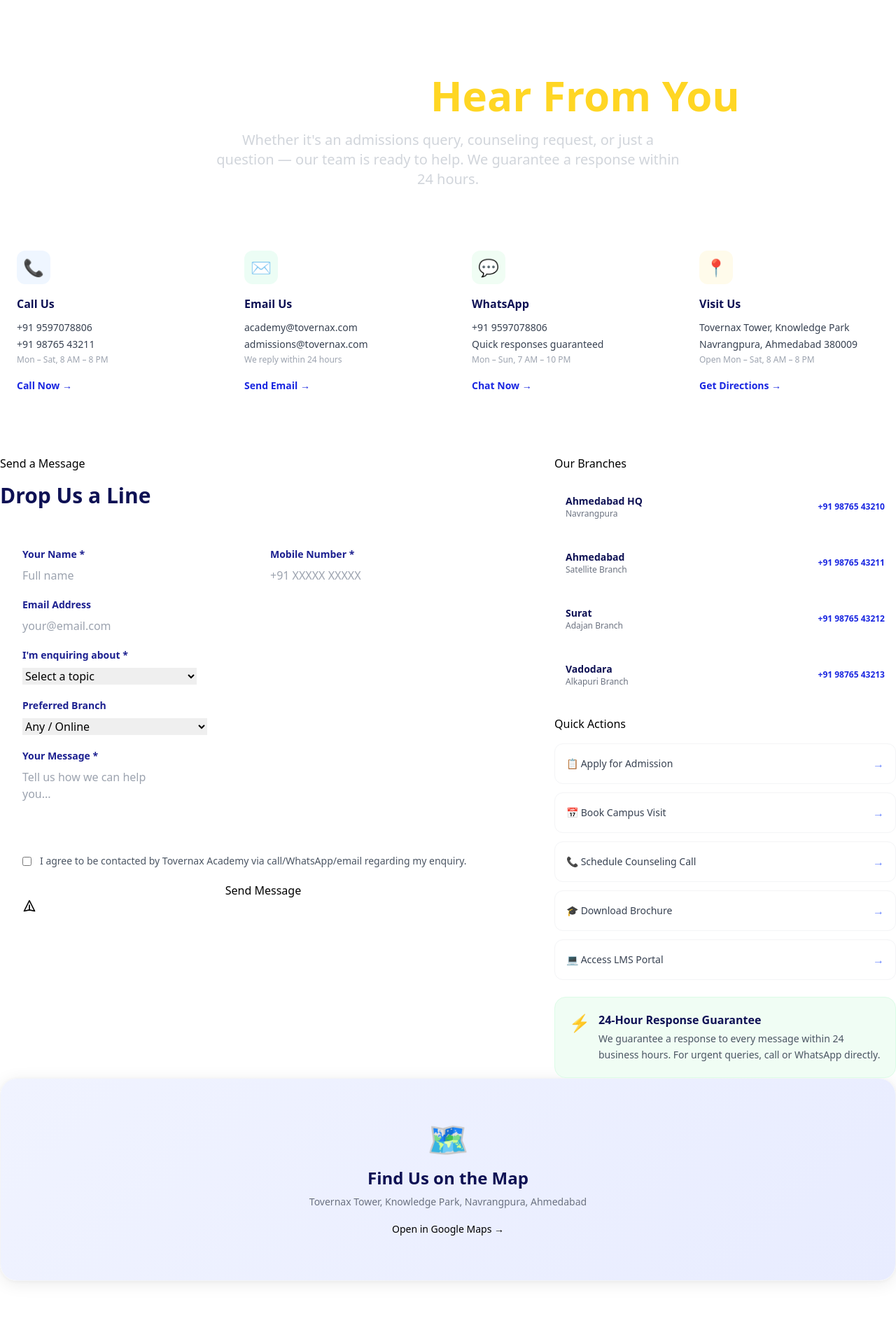
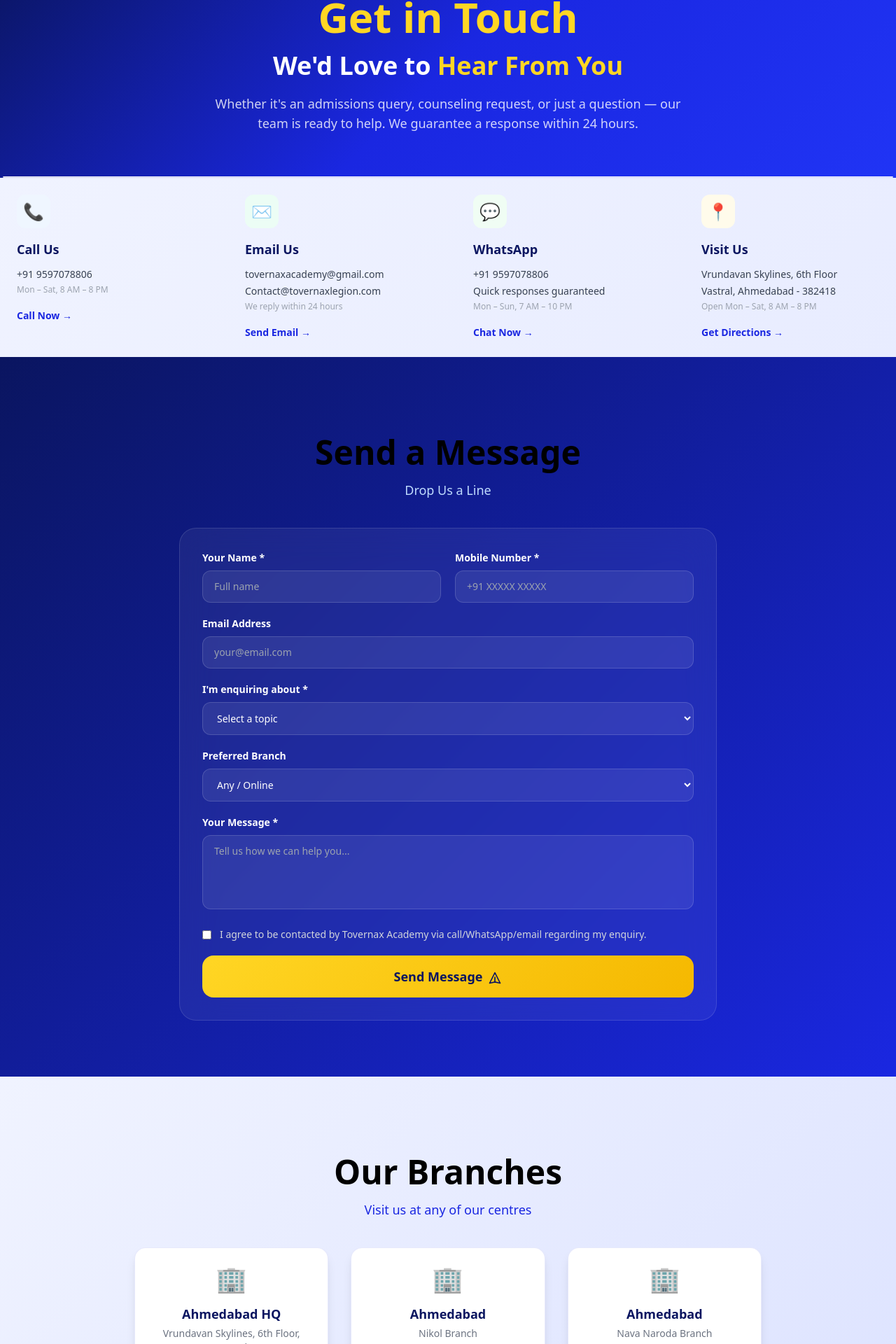
Before and after one commit to TovernaxLegion/Tovernax-Legion, a Next.js app: page /contact in a window 1280 px wide. Shown: the part 158-2078 px from the top of the page at 70% size. Built offline with nearby package versions, Linux system fonts and the light colour scheme.

Commit message:
Update page.tsx

```diff
--- a/src/app/contact/page.tsx
+++ b/src/app/contact/page.tsx
@@ -1,87 +1,85 @@
 import { Metadata } from "next";
-import { SITE } from "@/lib/constants";
+import Link from "next/link";
 
 export const metadata: Metadata = {
   title: "Contact Us",
   description: "Get in touch with Tovernax Academy — admissions queries, counseling requests, campus visits, and general enquiries. We respond within 24 hours.",
 };
 
-const CONTACT_CARDS = [
+const BRANCHES = [
+  { city: "Ahmedabad HQ", area: "Vrundavan Skylines, 6th Floor, Vastral", phone: "+91 9597078806" },
+  { city: "Ahmedabad", area: "Nikol Branch", phone: "+91 9597078806" },
+  { city: "Ahmedabad", area: "Nava Naroda Branch", phone: "+91 9597078806" },
+];
+
+export default function ContactPage() {
+  return (
+    <div className="pt-6">
+      {/* Hero */}
+      <section className="py-16 relative overflow-hidden"
+        style={{ background: "linear-gradient(135deg, #0a1560 0%, #1a27e1 50%, #2034f5 100%)" }}>
+        <div className="absolute inset-0 bg-grid opacity-20" />
+        <div className="section-container relative z-10 text-center">
+          <h1 className="font-display text-5xl md:text-6xl font-bold mb-5">
+            <span style={{ color: "#ffd624" }}>Get in Touch</span>
+          </h1>
+          <h2 className="font-display text-3xl md:text-4xl font-bold text-white mb-5">
+            We'd Love to <span style={{ color: "#ffd624" }}>Hear From You</span>
+          </h2>
+          <p className="text-lg max-w-2xl mx-auto" style={{ color: "rgba(255,255,255,0.8)" }}>
+            Whether it's an admissions query, counseling request, or just a question — our team is ready to help. We guarantee a response within 24 hours.
+          </p>
+        </div>
+        <div className="absolute bottom-0 left-0 right-0">
+          <svg viewBox="0 0 1440 2" xmlns="http://www.w3.org/2000/svg">
+            <rect width="1440" height="2" fill="white" />
+          </svg>
+        </div>
+      </section>
+
+      {/* Contact Cards */}
+      <section className="section-padding" style={{ background: "linear-gradient(135deg, #f0f3ff 0%, #e8ecff 100%)" }}>
+        <div className="section-container">
+          <div className="grid sm:grid-cols-2 lg:grid-cols-4 gap-6">
+            {[
               {
                 icon: "📞",
                 title: "Call Us",
-    lines: [SITE.phone, "+91 98765 43211"],
+                lines: ["+91 9597078806"],
                 sub: "Mon – Sat, 8 AM – 8 PM",
-    action: { label: "Call Now", href: `tel:${SITE.phone.replace(/\s/g, "")}` },
+                action: { label: "Call Now", href: "tel:+919597078806" },
                 color: "bg-blue-50 text-blue-700",
               },
               {
                 icon: "✉️",
                 title: "Email Us",
-    lines: [SITE.email, "admissions@tovernax.com"],
+                lines: ["tovernaxacademy@gmail.com", "Contact@tovernaxlegion.com"],
                 sub: "We reply within 24 hours",
-    action: { label: "Send Email", href: `mailto:${SITE.email}` },
+                action: { label: "Send Email", href: "mailto:tovernaxacademy@gmail.com" },
                 color: "bg-emerald-50 text-emerald-700",
               },
               {
                 icon: "💬",
                 title: "WhatsApp",
-    lines: [SITE.phone, "Quick responses guaranteed"],
+                lines: ["+91 9597078806", "Quick responses guaranteed"],
                 sub: "Mon – Sun, 7 AM – 10 PM",
-    action: { label: "Chat Now", href: SITE.social.whatsapp },
+                action: { label: "Chat Now", href: "https://wa.me/919597078806" },
                 color: "bg-green-50 text-green-700",
               },
               {
                 icon: "📍",
                 title: "Visit Us",
-    lines: ["Tovernax Tower, Knowledge Park", "Navrangpura, Ahmedabad 380009"],
+                lines: ["Vrundavan Skylines, 6th Floor", "Vastral, Ahmedabad - 382418"],
                 sub: "Open Mon – Sat, 8 AM – 8 PM",
-    action: { label: "Get Directions", href: "https://maps.google.com" },
+                action: { label: "Get Directions", href: "https://maps.google.com/?q=Vrundavan+Skylines+Vastral+Ahmedabad" },
                 color: "bg-amber-50 text-amber-700",
               },
-];
-
-const BRANCHES = [
-  { city: "Ahmedabad HQ", area: "Navrangpura", phone: "+91 98765 43210" },
-  { city: "Ahmedabad", area: "Satellite Branch", phone: "+91 98765 43211" },
-  { city: "Surat", area: "Adajan Branch", phone: "+91 98765 43212" },
-  { city: "Vadodara", area: "Alkapuri Branch", phone: "+91 98765 43213" },
-];
-
-export default function ContactPage() {
-  return (
-    <div className="pt-24">
-      {/* Hero */}
-      <section className="py-16 bg-dark-mesh relative overflow-hidden">
-        <div className="absolute inset-0 bg-grid opacity-20" />
-        <div className="section-container relative z-10 text-center">
-          <div className="section-label mb-4" style={{ background: "rgba(255,255,255,0.08)", color: "white", borderColor: "rgba(255,255,255,0.12)" }}>
-            Get in Touch
-          </div>
-          <h1 className="font-display text-5xl md:text-6xl font-bold text-white mb-5">
-            We'd Love to <span style={{ color: "#ffd624" }}>Hear From You</span>
-          </h1>
-          <p className="text-gray-300 text-xl max-w-2xl mx-auto">
-            Whether it's an admissions query, counseling request, or just a question — our team is ready to help. We guarantee a response within 24 hours.
-          </p>
-        </div>
-        <div className="absolute bottom-0 left-0 right-0">
-          <svg viewBox="0 0 1440 60" fill="none" xmlns="http://www.w3.org/2000/svg">
-            <path d="M0 60L1440 60V20C1200 40 900 55 600 45C300 35 100 10 0 0V60Z" fill="white" />
-          </svg>
-        </div>
-      </section>
-
-      {/* Contact Cards */}
-      <section className="section-padding bg-white">
-        <div className="section-container">
-          <div className="grid sm:grid-cols-2 lg:grid-cols-4 gap-5 mb-16">
-            {CONTACT_CARDS.map((card, i) => (
+            ].map((card, i) => (
               <div key={card.title} className="card-premium p-6 reveal" style={{ transitionDelay: `${i * 70}ms` }}>
                 <div className={`w-12 h-12 rounded-xl ${card.color} flex items-center justify-center text-2xl mb-4`}>
                   {card.icon}
                 </div>
-                <h3 className="font-semibold text-navy-950 mb-3">{card.title}</h3>
+                <h3 className="font-semibold text-lg mb-3" style={{ color: "#0a1560" }}>{card.title}</h3>
                 <div className="space-y-1 mb-4">
                   {card.lines.map((line) => (
                     <div key={line} className="text-gray-700 text-sm font-medium">{line}</div>
@@ -89,39 +87,43 @@
                   <div className="text-gray-400 text-xs">{card.sub}</div>
                 </div>
                 <a href={card.action.href} target="_blank" rel="noopener noreferrer"
-                  className="inline-flex items-center gap-1 text-navy-700 font-semibold text-sm hover:underline">
+                  className="inline-flex items-center gap-1 font-semibold text-sm hover:underline" style={{ color: "#1a27e1" }}>
                   {card.action.label} →
                 </a>
               </div>
             ))}
           </div>
+        </div>
+      </section>
 
-          {/* Main grid: Form + Info */}
-          <div className="grid lg:grid-cols-5 gap-10">
       {/* Contact Form */}
-            <div className="lg:col-span-3 reveal-left">
-              <div className="section-label mb-4">Send a Message</div>
-              <h2 className="font-display text-3xl font-bold text-navy-950 mb-6">
-                Drop Us a Line
+      <section className="pt-28 pb-20" style={{ background: "linear-gradient(135deg, #0a1560 0%, #1a27e1 100%)" }}>
+        <div className="section-container">
+          <div className="max-w-3xl mx-auto">
+            <div className="text-center mb-10">
+              <h2 className="font-display text-4xl md:text-5xl font-bold mb-4 animate-copper-flash">
+                Send a Message
               </h2>
-              <div className="card-premium p-8 space-y-5">
+              <p className="text-blue-200 text-lg">Drop Us a Line</p>
+            </div>
+            <div className="p-8 rounded-3xl space-y-5" style={{ background: "rgba(255,255,255,0.06)", border: "1px solid rgba(255,255,255,0.12)", backdropFilter: "blur(24px)" }}>
               <div className="grid sm:grid-cols-2 gap-5">
                 <div>
-                    <label className="block text-sm font-semibold text-navy-900 mb-2">Your Name *</label>
-                    <input type="text" placeholder="Full name" className="input-field" />
+                  <label className="block text-sm font-bold text-white mb-2">Your Name *</label>
+                  <input type="text" placeholder="Full name" className="w-full px-4 py-3 rounded-xl text-sm" style={{ background: "rgba(255,255,255,0.08)", border: "1px solid rgba(255,255,255,0.15)", color: "white" }} />
                 </div>
                 <div>
-                    <label className="block text-sm font-semibold text-navy-900 mb-2">Mobile Number *</label>
-                    <input type="tel" placeholder="+91 XXXXX XXXXX" className="input-field" />
+                  <label className="block text-sm font-bold text-white mb-2">Mobile Number *</label>
+                  <input type="tel" placeholder="+91 XXXXX XXXXX" className="w-full px-4 py-3 rounded-xl text-sm" style={{ background: "rgba(255,255,255,0.08)", border: "1px solid rgba(255,255,255,0.15)", color: "white" }} />
                 </div>
               </div>
               <div>
-                  <label className="block text-sm font-semibold text-navy-900 mb-2">Email Address</label>
-                  <input type="email" placeholder="your@email.com" className="input-field" />
+                <label className="block text-sm font-bold text-white mb-2">Email Address</label>
+                <input type="email" placeholder="your@email.com" className="w-full px-4 py-3 rounded-xl text-sm" style={{ background: "rgba(255,255,255,0.08)", border: "1px solid rgba(255,255,255,0.15)", color: "white" }} />
               </div>
               <div>
-                  <label className="block text-sm font-semibold text-navy-900 mb-2">I'm enquiring about *</label>
-                  <select className="input-field">
+                <label className="block text-sm font-bold text-white mb-2">I'm enquiring about *</label>
+                <select className="w-full px-4 py-3 rounded-xl text-sm" style={{ background: "rgba(255,255,255,0.08)", border: "1px solid rgba(255,255,255,0.15)", color: "white" }}>
                   <option value="">Select a topic</option>
                   {[
                     "Admissions",
@@ -132,16 +134,14 @@
                     "Hybrid Learning",
                     "Student Counseling",
                     "Parent Counseling",
-                      "Teacher Training",
                     "Scholarships & Fees",
-                      "LMS & Technology",
                     "Other",
                   ].map((opt) => <option key={opt}>{opt}</option>)}
                 </select>
               </div>
               <div>
-                  <label className="block text-sm font-semibold text-navy-900 mb-2">Preferred Branch</label>
-                  <select className="input-field">
+                <label className="block text-sm font-bold text-white mb-2">Preferred Branch</label>
+                <select className="w-full px-4 py-3 rounded-xl text-sm" style={{ background: "rgba(255,255,255,0.08)", border: "1px solid rgba(255,255,255,0.15)", color: "white" }}>
                   <option value="">Any / Online</option>
                   {BRANCHES.map((b) => (
                     <option key={b.area}>{b.city} — {b.area}</option>
@@ -149,99 +149,92 @@
                 </select>
               </div>
               <div>
-                  <label className="block text-sm font-semibold text-navy-900 mb-2">Your Message *</label>
-                  <textarea
-                    rows={4}
-                    placeholder="Tell us how we can help you..."
-                    className="input-field resize-none"
-                  />
+                <label className="block text-sm font-bold text-white mb-2">Your Message *</label>
+                <textarea rows={4} placeholder="Tell us how we can help you..." className="w-full px-4 py-3 rounded-xl text-sm resize-none" style={{ background: "rgba(255,255,255,0.08)", border: "1px solid rgba(255,255,255,0.15)", color: "white" }} />
               </div>
               <div>
                 <label className="flex items-start gap-3 cursor-pointer">
-                    <input type="checkbox" className="mt-1 accent-navy-600" />
-                    <span className="text-sm text-gray-600">
+                  <input type="checkbox" className="mt-1" style={{ accentColor: "#ffd624" }} />
+                  <span className="text-sm text-gray-300">
                     I agree to be contacted by Tovernax Academy via call/WhatsApp/email regarding my enquiry.
                   </span>
                 </label>
               </div>
-                <button className="btn-primary w-full justify-center text-base">
+              <button className="w-full px-8 py-4 rounded-2xl font-bold text-lg text-white transition-all duration-300"
+                style={{ background: "linear-gradient(135deg, #ffd624, #f5b800)", color: "#0a1560" }}>
                 Send Message
-                  <svg className="w-5 h-5" fill="none" viewBox="0 0 24 24" stroke="currentColor">
+                <svg className="w-5 h-5 inline ml-2" fill="none" viewBox="0 0 24 24" stroke="currentColor">
                   <path strokeLinecap="round" strokeLinejoin="round" strokeWidth={2} d="M12 19l9 2-9-18-9 18 9-2zm0 0v-8" />
                 </svg>
               </button>
             </div>
           </div>
+        </div>
+      </section>
 
-            {/* Side info */}
-            <div className="lg:col-span-2 space-y-6 reveal-right">
-              {/* Branch List */}
-              <div>
-                <div className="section-label mb-4">Our Branches</div>
-                <div className="space-y-3">
-                  {BRANCHES.map((b) => (
-                    <div key={b.area} className="card-premium p-4 flex items-center justify-between">
-                      <div>
-                        <div className="font-semibold text-navy-950 text-sm">{b.city}</div>
-                        <div className="text-xs text-gray-500">{b.area}</div>
+      {/* Branches */}
+      <section className="pt-28 pb-20" style={{ background: "linear-gradient(135deg, #f0f3ff 0%, #dde3ff 100%)" }}>
+        <div className="section-container">
+          <div className="text-center mb-10">
+            <h2 className="font-display text-4xl md:text-5xl font-bold mb-4 animate-copper-flash">
+              Our Branches
+            </h2>
+            <p className="text-lg" style={{ color: "#1a27e1" }}>Visit us at any of our centres</p>
           </div>
-                      <a href={`tel:${b.phone.replace(/\s/g, "")}`} className="text-xs font-semibold text-navy-700 hover:underline">
-                        {b.phone}
+          <div className="grid sm:grid-cols-3 gap-8 max-w-4xl mx-auto">
+            {BRANCHES.map((b, i) => (
+              <div key={b.area} className="p-6 rounded-2xl text-center shadow-lg" style={{ background: "white", border: "1px solid rgba(26, 39, 225, 0.1)" }}>
+                <div className="text-4xl mb-4">🏢</div>
+                <h3 className="font-bold text-lg mb-1" style={{ color: "#0a1560" }}>{b.city}</h3>
+                <p className="text-sm text-gray-500 mb-3">{b.area}</p>
+                <a href={`tel:${b.phone.replace(/\s/g, "")}`} className="text-sm font-bold hover:underline" style={{ color: "#1a27e1" }}>
+                  📞 {b.phone}
                 </a>
               </div>
             ))}
           </div>
         </div>
+      </section>
 
-              {/* Quick Links */}
-              <div>
-                <div className="section-label mb-4">Quick Actions</div>
-                <div className="space-y-3">
+      {/* Quick Actions */}
+      <section className="py-16" style={{ background: "linear-gradient(135deg, #0a1560 0%, #1a27e1 100%)" }}>
+        <div className="section-container">
+          <div className="text-center mb-10">
+            <h2 className="font-display text-3xl font-bold text-white mb-2">Quick Actions</h2>
+            <p className="text-blue-200">Get started with one click</p>
+          </div>
+          <div className="grid sm:grid-cols-2 lg:grid-cols-5 gap-4 max-w-5xl mx-auto">
             {[
               { label: "📋 Apply for Admission", href: "/admissions" },
               { label: "📅 Book Campus Visit", href: "/admissions" },
-                    { label: "📞 Schedule Counseling Call", href: "/student-counseling" },
+              { label: "📞 Schedule Counseling Call", href: "/counseling" },
               { label: "🎓 Download Brochure", href: "#" },
-                    { label: "💻 Access LMS Portal", href: "/lms" },
+              { label: "💻 Access LMS Portal", href: "#" },
             ].map((link) => (
               <a key={link.label} href={link.href}
-                      className="flex items-center justify-between p-4 rounded-xl border border-gray-100 bg-white hover:bg-navy-50 hover:border-navy-100 transition-colors group">
-                      <span className="text-sm font-medium text-gray-700 group-hover:text-navy-700">{link.label}</span>
-                      <span className="text-navy-400 group-hover:text-navy-700 transition-colors">→</span>
+                className="flex items-center justify-between p-4 rounded-xl transition-all group"
+                style={{ background: "rgba(255,255,255,0.08)", border: "1px solid rgba(255,255,255,0.12)" }}>
+                <span className="text-sm font-medium text-white group-hover:text-yellow-300 transition-colors">{link.label}</span>
+                <span className="text-gray-400 group-hover:text-yellow-300 transition-colors">→</span>
               </a>
             ))}
           </div>
         </div>
-
-              {/* Response Guarantee */}
-              <div className="p-5 rounded-2xl border border-green-100 bg-green-50">
-                <div className="flex items-start gap-3">
-                  <span className="text-2xl flex-shrink-0">⚡</span>
-                  <div>
-                    <h4 className="font-semibold text-navy-950 mb-1">24-Hour Response Guarantee</h4>
-                    <p className="text-gray-600 text-sm leading-relaxed">
-                      We guarantee a response to every message within 24 business hours. For urgent queries, call or WhatsApp directly.
-                    </p>
-                  </div>
-                </div>
-              </div>
-            </div>
-          </div>
-        </div>
       </section>
 
-      {/* Map Placeholder */}
-      <section className="pb-20 bg-white">
+      {/* Map */}
+      <section className="pt-28 pb-20 bg-white">
         <div className="section-container reveal">
-          <div className="rounded-3xl overflow-hidden border border-gray-100 shadow-card">
+          <div className="rounded-3xl overflow-hidden shadow-xl" style={{ border: "1px solid rgba(26, 39, 225, 0.1)" }}>
             <div className="h-72 flex items-center justify-center"
               style={{ background: "linear-gradient(135deg, #f0f3ff, #e8ecff)" }}>
               <div className="text-center">
                 <div className="text-5xl mb-4">🗺️</div>
-                <h3 className="font-display font-bold text-2xl text-navy-950 mb-2">Find Us on the Map</h3>
-                <p className="text-gray-500 text-sm mb-4">Tovernax Tower, Knowledge Park, Navrangpura, Ahmedabad</p>
-                <a href="https://maps.google.com/?q=Navrangpura+Ahmedabad" target="_blank" rel="noopener noreferrer"
-                  className="btn-primary px-6 py-2.5 text-sm">
+                <h3 className="font-display font-bold text-2xl mb-2" style={{ color: "#0a1560" }}>Find Us on the Map</h3>
+                <p className="text-gray-500 text-sm mb-4">Vrundavan Skylines, 6th Floor, Vastral, Ahmedabad - 382418</p>
+                <a href="https://maps.google.com/?q=Vrundavan+Skylines+Vastral+Ahmedabad" target="_blank" rel="noopener noreferrer"
+                  className="inline-flex items-center gap-2 px-6 py-3 rounded-xl font-semibold text-sm text-white"
+                  style={{ background: "linear-gradient(135deg, #1a27e1, #3d57ff)" }}>
                   Open in Google Maps →
                 </a>
               </div>
```
Lines whose indentation alone changed are shown as unchanged.
